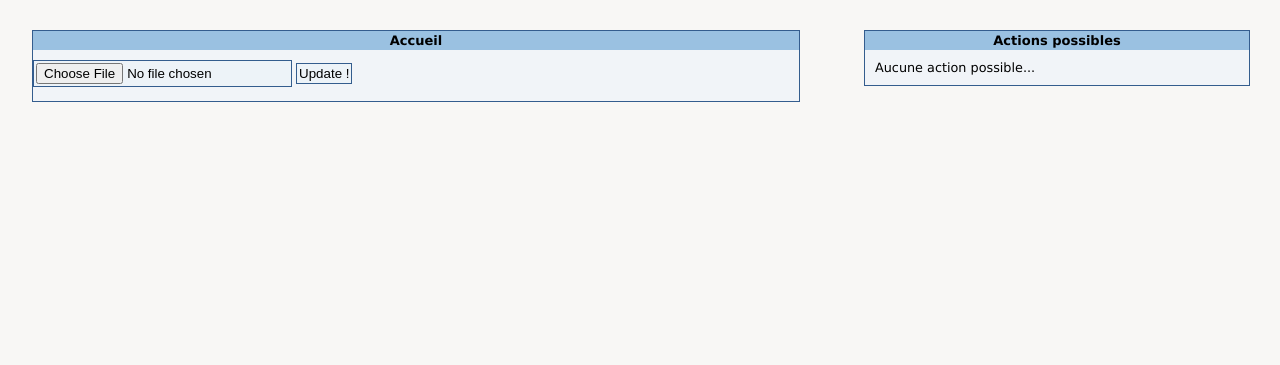
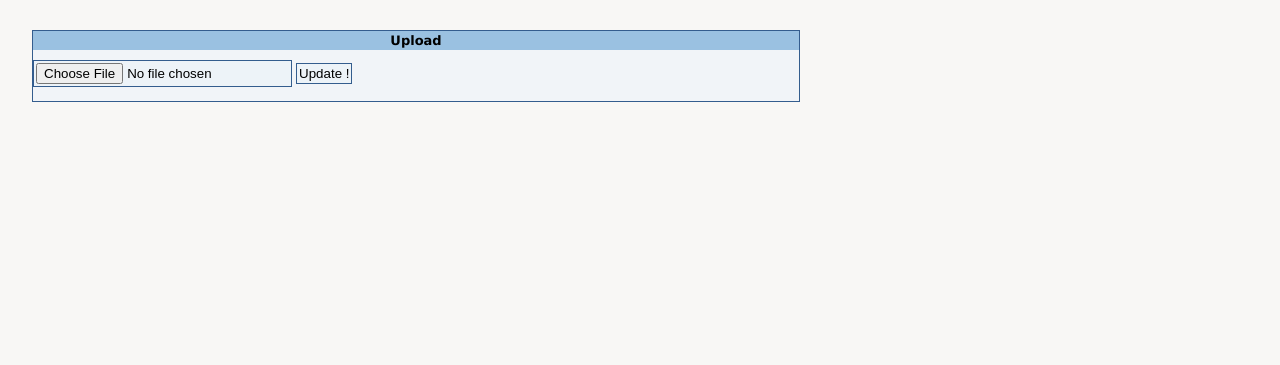
Before and after one commit to jsilvestre/MCServerLogParser, a PHP site: page /index.php?page=admin in a window 1280 px wide. Shown: the part 55-420 px from the top of the page. After the commit the page ends 157 px from the top, so only its background shows below. Run offline with PHP 8.4, Linux system fonts and the light colour scheme.

Commit message:
more translations

```diff
--- a/src/app/admin.php
+++ b/src/app/admin.php
@@ -86,12 +86,7 @@ else
 ?>
 <div id="wrapper">
 	<div class="box">
-		<h2>Accueil</h2>
+		<h2>Upload</h2>
 		<?php echo $display; ?>
 	</div>
 </div>
-
-<div id="action">
-	<h2>Actions possibles</h2>
-	<p>Aucune action possible...</p>
-</div>
```
Also changed, not shown: 1 other file.
